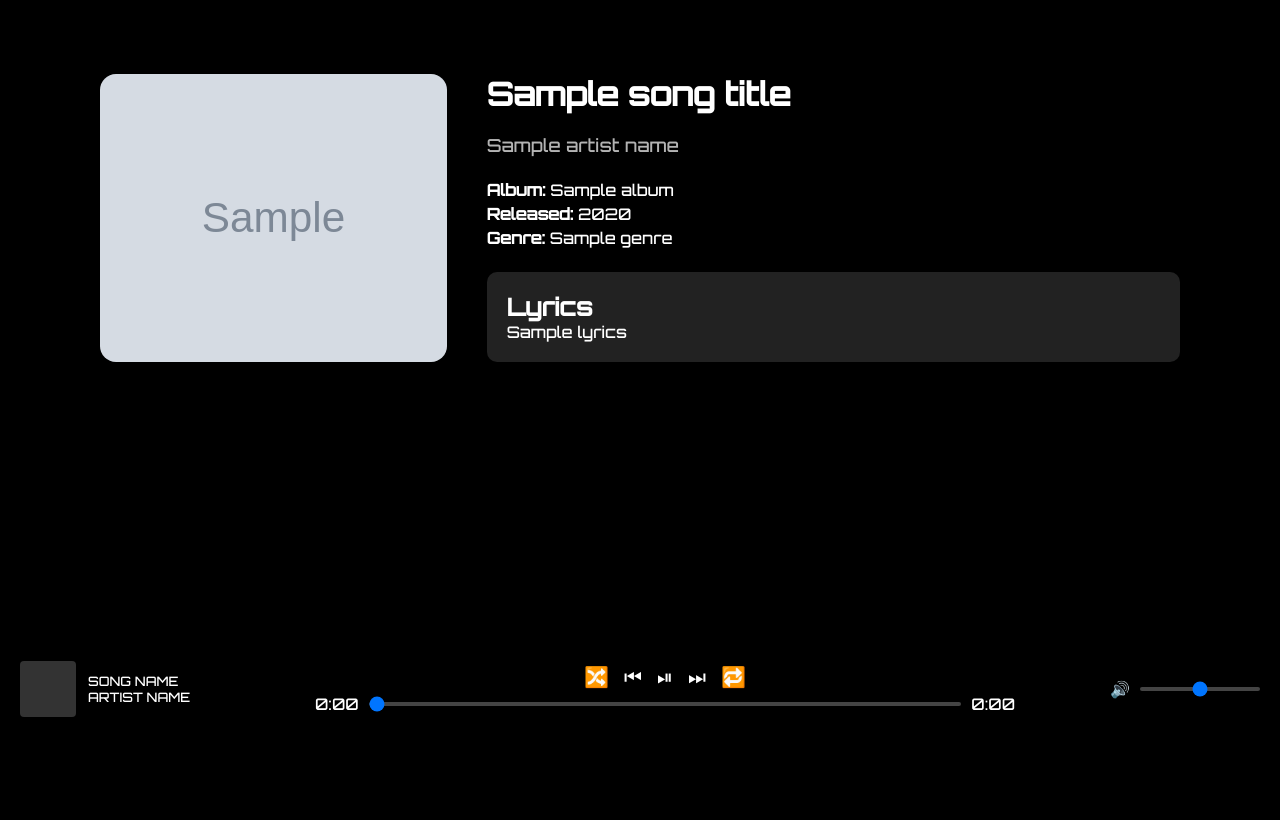
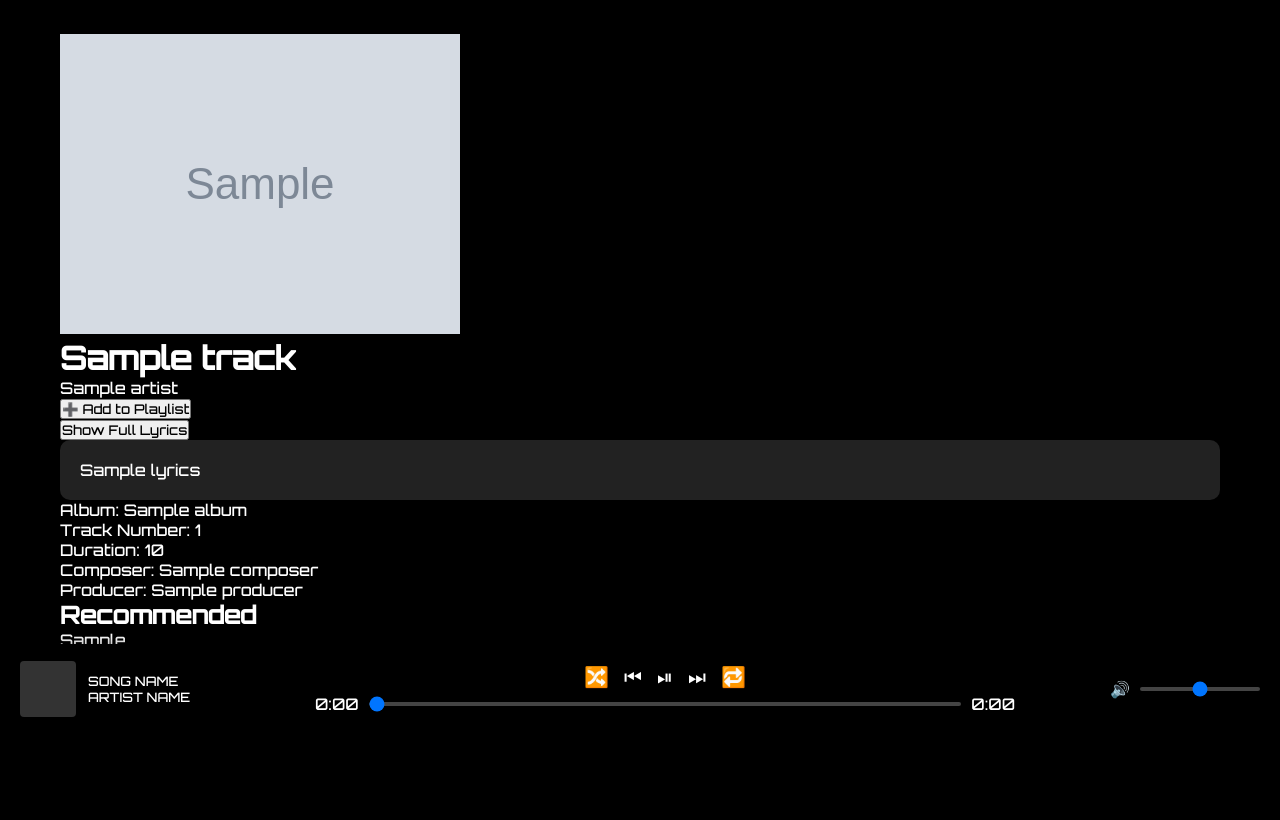
Before and after one commit to AlAzeemRasaq/Music4U, a Flask app: template FrontEnd/templates/musicplayer.html in a window 1280 px wide. Shown: the part 66-886 px from the top of the page. Before the commit the page ends 783 px from the top, so only its background shows below. Run offline with Flask 3, Linux system fonts and the light colour scheme; the template is opened without the code that fills it: most values are stand-ins (such as "Sample title", 1, 10 or a date in 2020); grey boxes marked "Sample" are stand-in pictures.

Commit message:
Heavily updated musicplayer.html

```diff
--- a/FrontEnd/templates/musicplayer.html
+++ b/FrontEnd/templates/musicplayer.html
@@ -1,33 +1,54 @@
 {% extends "layout.html" %}
-
 {% block content %}
 
-<main class="player-page">
+<script>
+    window.addEventListener("DOMContentLoaded", () => {
+        loadTrack({
+            audio_url: "{{ audio_url }}",
+            cover_url: "{{ cover_url }}",
+            title: "{{ song_title }}",
+            artist: "{{ artist_name }}"
+        });
+    });
+</script>
 
-    <!-- LEFT: Cover Art -->
-    <div class="player-left">
-        <img src="{{ cover_url }}" class="big-cover" alt="Album Cover">
+<div class="music-player">
+    <div class="track-header">
+        <img src="{{ track.cover_url }}" class="track-cover">
+        <div class="track-info">
+            <h1>{{ track.title }}</h1>
+            <p>{{ track.artist }}</p>
+            <button class="add-to-playlist-btn">➕ Add to Playlist</button>
+        </div>
     </div>
 
-    <!-- RIGHT: Info + Lyrics -->
-    <div class="player-right">
-
-        <h1 class="track-title">{{ song_title }}</h1>
-        <p class="track-artist">{{ artist_name }}</p>
-
-        <div class="track-details">
-            <p><strong>Album:</strong> {{ album }}</p>
-            <p><strong>Released:</strong> {{ year }}</p>
-            <p><strong>Genre:</strong> {{ genre }}</p>
+    <div class="track-lyrics-section">
+        <button class="toggle-lyrics">Show Full Lyrics</button>
+        <div class="track-lyrics collapsed">
+            {{ track.lyrics }}
         </div>
-
-        <div class="track-lyrics">
-            <h2>Lyrics</h2>
-            <p>{{ lyrics }}</p>
-        </div>
-
     </div>
 
-</main>
+    <div class="album-info">
+        <p>Album: {{ track.album }}</p>
+        <p>Track Number: {{ track.track_number }}</p>
+        <p>Duration: {{ track.duration }}</p>
+        <p>Composer: {{ track.composer }}</p>
+        <p>Producer: {{ track.producer }}</p>
+    </div>
 
+    <div class="recommended">
+        <h2>Recommended</h2>
+        {% for r in related_tracks %}
+        <p>{{ r }}</p>
+        {% endfor %}
+    </div>
+
+    <div class="up-next">
+        <h2>Up Next</h2>
+        {% for s in queue %}
+        <p>{{ s.title }} – {{ s.artist }}</p>
+        {% endfor %}
+    </div>
+</div>
 {% endblock %}
```
